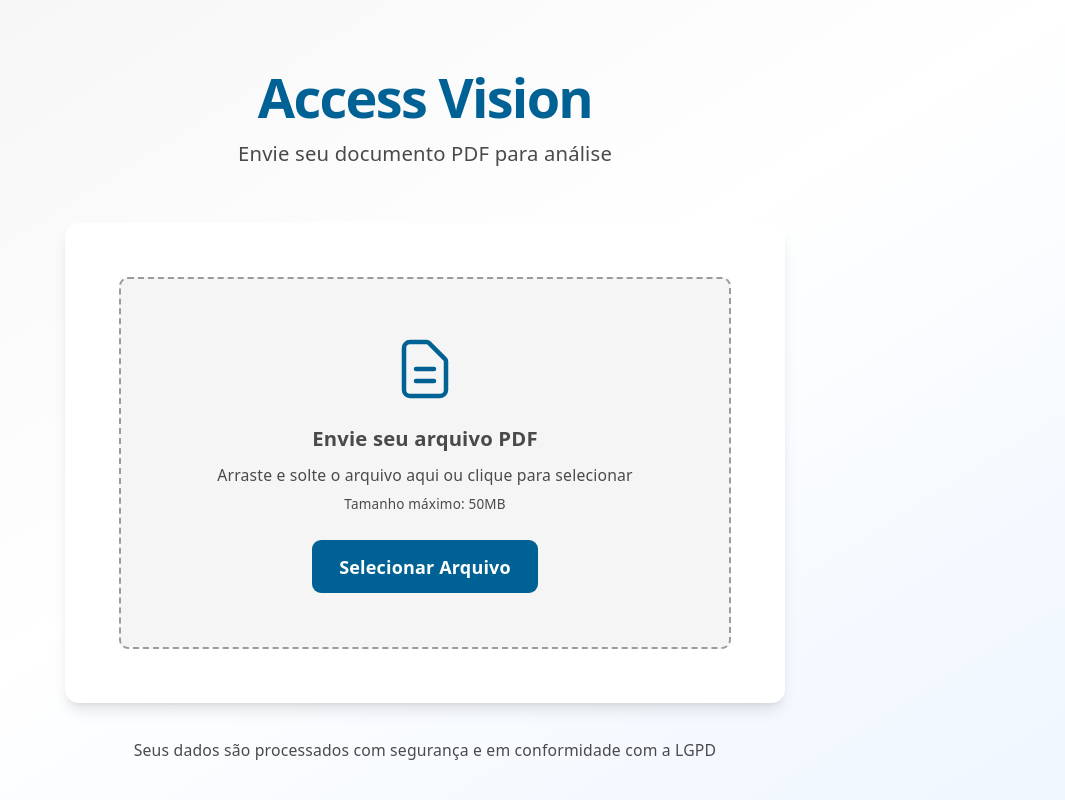
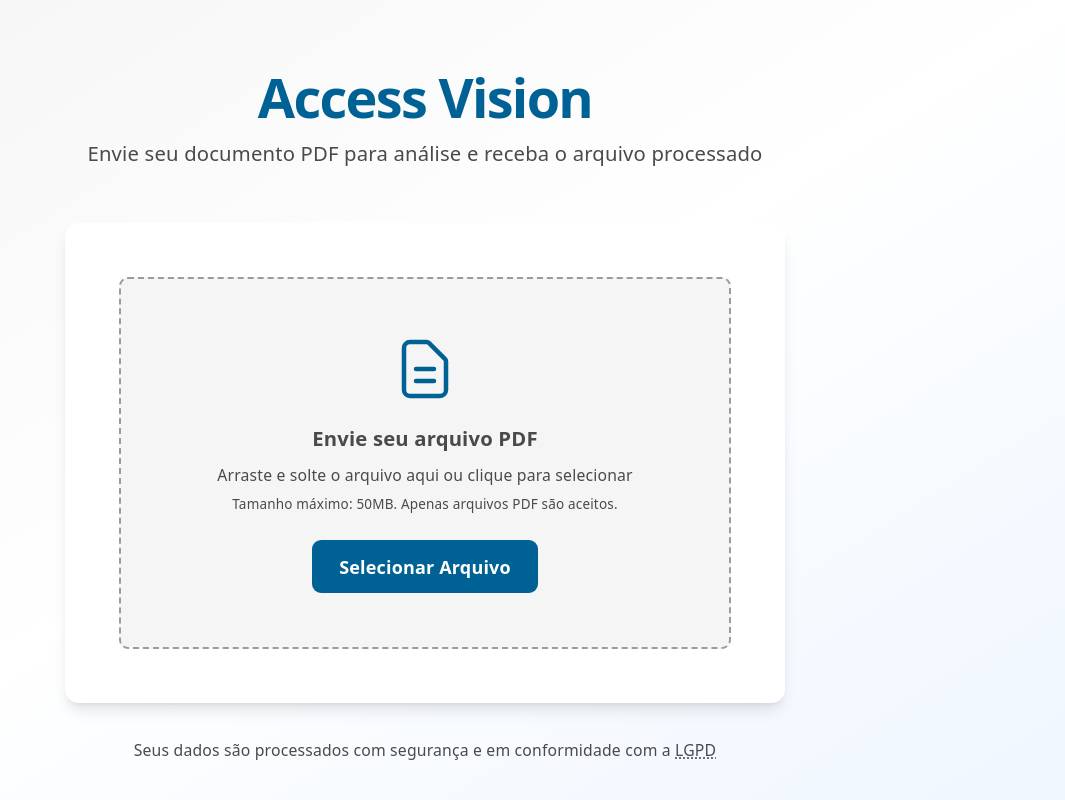
Before and after one commit to PedroAugustoACT/AccessVision, a React (Vite) app: page / in a window 1280 px wide. Shown: the whole page, without its empty margins (215-1280 px from the left). Built offline with nearby package versions, Linux system fonts and the light colour scheme.

Commit message:
adiciona acessibilidade nos componentes

```diff
--- a/src/App.tsx
+++ b/src/App.tsx
@@ -2,24 +2,24 @@ import { Header, FileUpload } from './components'
 
 function App() {
   return (
-    <div className="w-full h-screen bg-gradient-to-br from-gov-light-gray via-white to-blue-50 flex flex-col items-center justify-center overflow-hidden">
+    <main className="w-full h-screen bg-gradient-to-br from-gov-light-gray via-white to-blue-50 flex flex-col items-center justify-center overflow-hidden" role="main">
       <div className="w-full max-w-2xl px-4">
         {/* Header */}
         <Header />
 
         {/* Componente de Upload */}
-        <div className="bg-white rounded-xl shadow-lg p-8 md:p-12">
+        <div className="bg-white rounded-xl shadow-lg p-8 md:p-12" role="region" aria-label="Formulário de upload de arquivo">
           <FileUpload />
         </div>
 
         {/* Footer informativo */}
-        <div className="mt-8 text-center text-sm text-gov-dark-gray font-medium">
+        <footer className="mt-8 text-center text-sm text-gov-dark-gray font-medium" role="contentinfo">
           <p>
-            Seus dados são processados com segurança e em conformidade com a LGPD
+            Seus dados são processados com segurança e em conformidade com a <abbr title="Lei Geral de Proteção de Dados">LGPD</abbr>
           </p>
-        </div>
+        </footer>
       </div>
-    </div>
+    </main>
   )
 }
 
--- a/src/components/FileUpload.tsx
+++ b/src/components/FileUpload.tsx
@@ -99,6 +99,7 @@ export function FileUpload() {
         }`}
         role="region"
         aria-label="Área de envio de arquivo PDF"
+        aria-describedby="upload-instructions"
       >
         {uploadState.status === 'idle' || uploadState.status === 'error' ? (
           <div className="flex flex-col items-center justify-center cursor-pointer">
@@ -106,21 +107,23 @@ export function FileUpload() {
             <h3 className="mt-4 text-lg font-semibold text-gov-dark-gray">
               Envie seu arquivo PDF
             </h3>
-            <p className="mt-2 text-sm text-gov-dark-gray font-medium">
-              Arraste e solte o arquivo aqui ou clique para selecionar
-            </p>
-            <p className="mt-2 text-xs text-gov-dark-gray">
-              Tamanho máximo: 50MB
-            </p>
+            <div id="upload-instructions" className="mt-2 text-center">
+              <p className="text-sm text-gov-dark-gray font-medium">
+                Arraste e solte o arquivo aqui ou clique para selecionar
+              </p>
+              <p className="mt-2 text-xs text-gov-dark-gray">
+                Tamanho máximo: 50MB. Apenas arquivos PDF são aceitos.
+              </p>
+            </div>
             {uploadState.status === 'error' && uploadState.message && (
-              <p className="mt-4 text-sm text-gov-red font-medium" role="alert">
+              <p className="mt-4 text-sm text-gov-red font-medium" role="alert" aria-live="assertive">
                 {uploadState.message}
               </p>
             )}
             <button
               onClick={handleClick}
               className="mt-6 px-6 py-3 bg-gov-blue text-white font-semibold rounded-lg hover:bg-[#005080] active:bg-[#004a6b] transition-colors duration-200 focus:outline-none focus:ring-2 focus:ring-gov-blue focus:ring-offset-2"
-              aria-label="Selecionar arquivo PDF"
+              aria-label="Selecionar arquivo PDF para enviar"
             >
               Selecionar Arquivo
             </button>
@@ -139,7 +142,8 @@ export function FileUpload() {
           accept=".pdf"
           onChange={handleInputChange}
           className="hidden"
-          aria-label="Entrada de arquivo"
+          aria-label="Selecionar arquivo PDF para processar"
+          aria-describedby="upload-instructions"
         />
       </div>
     </div>
--- a/src/components/Header.tsx
+++ b/src/components/Header.tsx
@@ -1,12 +1,12 @@
 export function Header() {
   return (
-    <div className="text-center mb-12">
+    <header className="text-center mb-12" role="banner">
       <h1 className="text-4xl md:text-5xl font-bold text-gov-blue mb-3">
         Access Vision
       </h1>
-      <p className="text-gov-dark-gray text-lg font-medium">
-        Envie seu documento PDF para análise
+      <p className="text-gov-dark-gray text-lg font-medium" id="page-description">
+        Envie seu documento PDF para análise e receba o arquivo processado
       </p>
-    </div>
+    </header>
   );
 }
--- a/src/components/LoadingSpinner.tsx
+++ b/src/components/LoadingSpinner.tsx
@@ -4,9 +4,10 @@ export function LoadingSpinner() {
       <div
         className="w-12 h-12 rounded-full border-4 border-gov-light-gray border-t-gov-blue animate-spin"
         role="status"
-        aria-label="Carregando"
+        aria-label="Processando seu arquivo"
+        aria-busy="true"
       >
-        <span className="sr-only">Carregando...</span>
+        <span className="sr-only">Carregando, por favor aguarde...</span>
       </div>
     </div>
   );
--- a/src/components/UploadFeedback.tsx
+++ b/src/components/UploadFeedback.tsx
@@ -10,15 +10,15 @@ interface UploadFeedbackProps {
 
 export function UploadFeedback({ status, fileName, message, onDownload }: UploadFeedbackProps) {
   return (
-    <div className="flex flex-col items-center justify-center py-8">
+    <div className="flex flex-col items-center justify-center py-8" aria-live="polite" aria-atomic="true">
       {status === 'loading' && (
         <>
           <LoadingSpinner />
-          <p className="mt-4 text-sm text-gov-dark-gray font-medium">
+          <p className="mt-4 text-sm text-gov-dark-gray font-medium" aria-label="Processando arquivo">
             Processando arquivo...
           </p>
           {fileName && (
-            <p className="mt-2 text-xs text-gov-dark-gray font-medium truncate max-w-xs">
+            <p className="mt-2 text-xs text-gov-dark-gray font-medium truncate max-w-xs" title={fileName}>
               {fileName}
             </p>
           )}
@@ -27,7 +27,7 @@ export function UploadFeedback({ status, fileName, message, onDownload }: Upload
 
       {status === 'success' && (
         <>
-          <div className="flex items-center justify-center w-16 h-16 rounded-full bg-green-100">
+          <div className="flex items-center justify-center w-16 h-16 rounded-full bg-green-100" role="img" aria-label="Sucesso">
             <svg
               className="w-8 h-8 text-gov-green"
               fill="none"
@@ -43,19 +43,20 @@ export function UploadFeedback({ status, fileName, message, onDownload }: Upload
               />
             </svg>
           </div>
-          <h4 className="mt-4 text-lg font-semibold text-gov-green">
+          <h4 className="mt-4 text-lg font-semibold text-gov-green" id="success-message">
             {message}
           </h4>
           {fileName && (
-            <p className="mt-2 text-sm text-gov-dark-gray">
-              {fileName}
+            <p className="mt-2 text-sm text-gov-dark-gray" id="processed-file-name">
+              Arquivo: <strong>{fileName}</strong>
             </p>
           )}
           {onDownload && (
             <button
               onClick={onDownload}
               className="mt-6 px-6 py-3 bg-gov-blue text-white font-semibold rounded-lg hover:bg-[#005080] active:bg-[#004a6b] transition-colors duration-200 focus:outline-none focus:ring-2 focus:ring-gov-blue focus:ring-offset-2 flex items-center gap-2"
-              aria-label="Baixar PDF modificado"
+              aria-label="Baixar arquivo PDF modificado com o nome pdf_modificado.pdf"
+              aria-describedby="success-message processed-file-name"
             >
               <svg
                 className="w-5 h-5"
```
